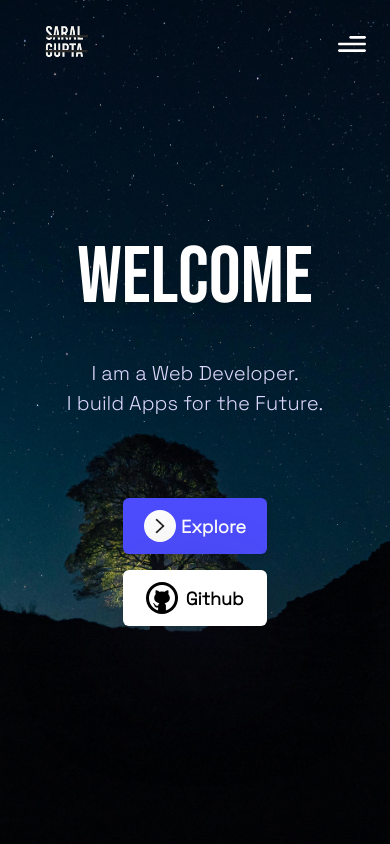
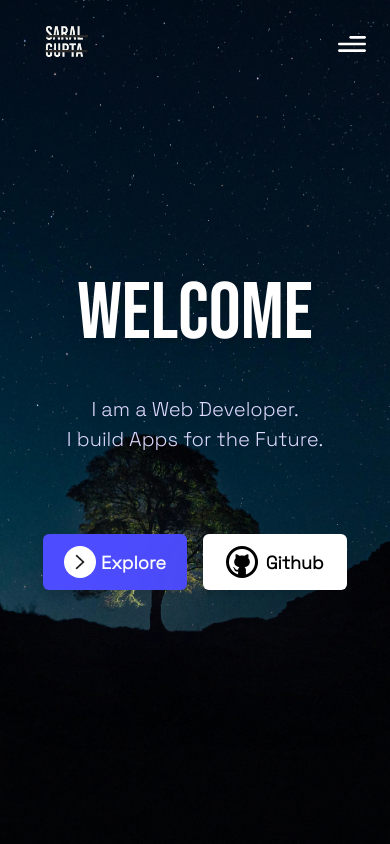
Before and after one commit to saral-gupta7/Portfolio, a React (Vite) app: page / in a window 390 px wide. Shown: the top 844 px of the page. Built offline with nearby package versions, Linux system fonts and the light colour scheme; what tailwindcss-animated would draw is missing.

Commit message:
New Changes

```diff
--- a/src/components/Hero.jsx
+++ b/src/components/Hero.jsx
@@ -45,7 +45,7 @@ const Hero = () => {
           </motion.p>
           <motion.div
             variants={textVariant(1)}
-            className="relative w-full flex sm:flex-row sm:justify-center items-center flex-col gap-4 mt-20 "
+            className="relative w-full flex sm:flex-row sm:justify-center justify-center  gap-4 mt-20 "
           >
             <a href="#about">
               <button className="flex justify-evenly items-center sm:w-[12rem] w-[9rem] shadow-card hover:bg-white hover:text-black  hover:border-[#4d4dff] transition-all text-white font-grotesk font-bold sm:text-[24px] text-[18px] bg-[#4d4dff] px-4 py-3 rounded-md group">
```
